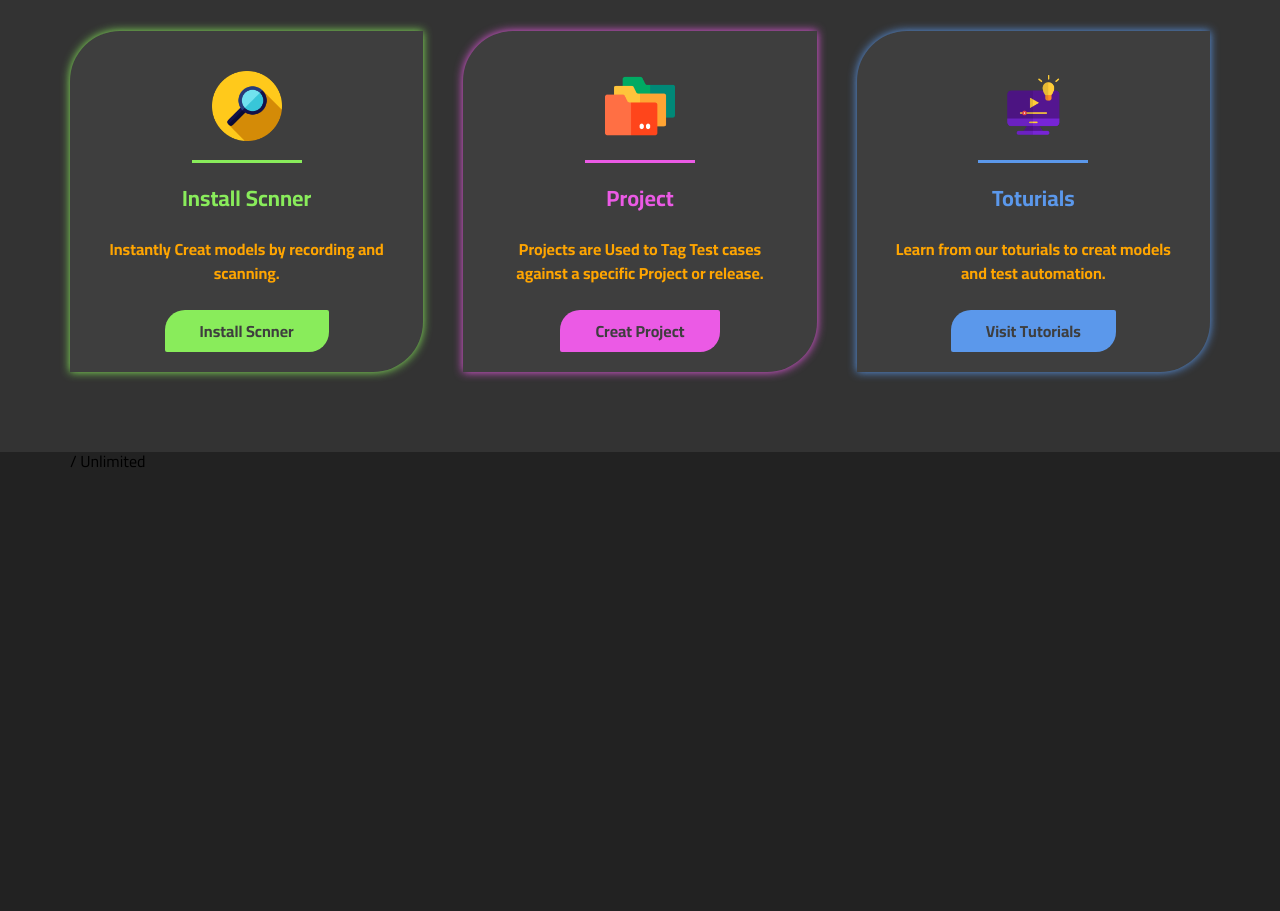
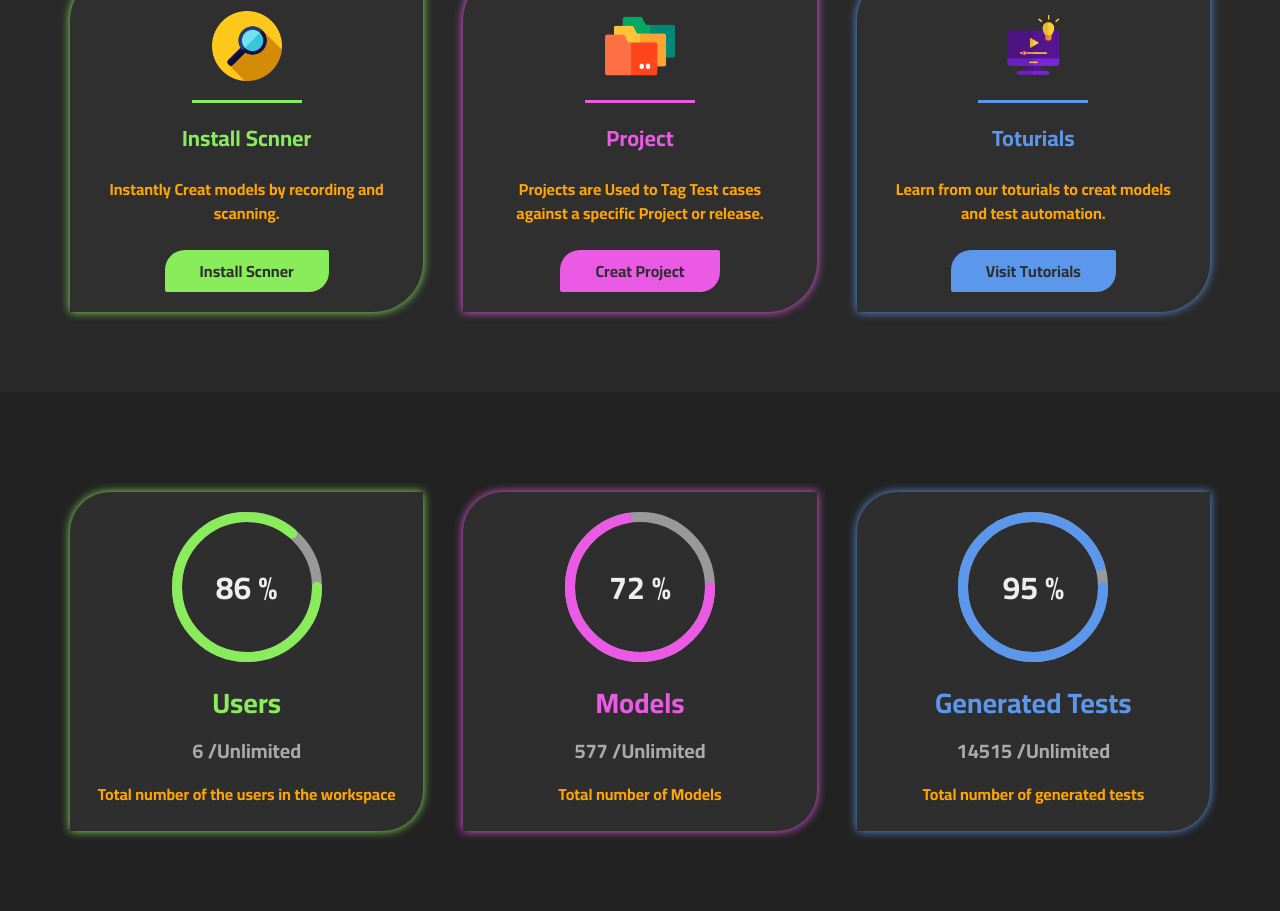
Before and after one commit to XXMOHAMED012/Dashbaord-video, a plain HTML site: page index.html in a window 1280 px wide. Shown: the part 567-1478 px from the top of the page. Before the commit the page ends 1059 px from the top, so only its background shows below. Drawn offline with nearby package versions, Linux system fonts and the light colour scheme.

Commit message:
update project to be finish

```diff
--- a/css/style.css
+++ b/css/style.css
@@ -6,12 +6,10 @@
 }
 
 :root{
-    --main-color: #2196f3;
-    --main-color-alt: #1787e0;
     --main-transition: 0.3s;
-    --main-padding-top: 80px;
+    --main-padding-top: 100px;
     --main-padding-bottom: 80px;
-    --section-background: #333;
+    --section-background: #292929;
 }
 
 html{
@@ -116,20 +114,16 @@ ul{
     box-shadow: 0px 0px 30px rgba(255, 255, 255, 0.25);
 }
 
-.videos .container .box .img{
-
-}
-
 .videos .container .box .img a img{
     max-width: 100%;
-    border-radius: 5px;
+    border-radius: 0px 0px 5px 5px;
 }
 
 .videos .container .box h3{
     margin: 0;
     font-size: 18px;
     font-weight: 700;
-    color: var(--main-color);
+    color: rgb(0, 217, 255);
     text-align: center;
     background-color: #2e2e2e;
     box-shadow: 0px 0px 30px rgba(255, 255, 255, 0.15);
@@ -142,9 +136,9 @@ ul{
 /* Start Explore  */
 
 .explore{
-    padding-top: var(--main-padding-top);
+    padding-top: 20px;
     padding-bottom: var(--main-padding-bottom);
-    background-color: #333;
+    background-color: var(--section-background);
 }
 
 .explore .container{
@@ -159,7 +153,7 @@ ul{
     justify-content: center;
     flex-direction: column;
     gap: 25px;
-    background-color: #3e3e3e;
+    background-color: #2f2f2f;
     padding: 20px 30px;
     overflow: hidden;
     border-radius: 50px 0px;
@@ -168,24 +162,25 @@ ul{
 }
 
 .explore .container .box:hover{
-    box-shadow: 0px 0px 35px var(--clr);
+    box-shadow: 0px 0px 40px var(--clr);
+    transform: translateY(-5px);
 }
 
 .explore .container .box:hover img{
-    box-shadow: 0px -1px 0px 20px #3e3e3e , 0px 2px 0px 300px var(--clr);
+    box-shadow: 0px -1px 0px 20px #2f2f2f , 0px 2px 0px 300px var(--clr);
     border-radius: 50%;
 }
 
 .explore .container .box img{
     width: 70px;
-    box-shadow: 0px -1px 0px 20px #3e3e3e , 0px 2px 0px 20px var(--clr);
-    background-color: #3e3e3e;
+    box-shadow: 0px -1px 0px 20px #2f2f2f , 0px 2px 0px 20px var(--clr);
+    background-color: #2f2f2f;
     margin-top: 20px;
     transition: 0.58s;
 }
 
 .explore .container .box:hover h3{
-    color: #3e3e3e;
+    color: #2f2f2f;
 }
 
 .explore .container .box h3{
@@ -197,7 +192,7 @@ ul{
 }
 
 .explore .container .box:hover p{
-    color: #3e3e3e;
+    color: #2f2f2f;
 }
 
 .explore .container .box p{
@@ -211,8 +206,8 @@ ul{
 }
 
 .explore .container .box:hover a{
-    background-color: #3e3e3e;
-    color: var(--clr);
+    background-color: #2f2f2f;
+    color: #AAA;
 }
 
 .explore .container .box a{
@@ -221,10 +216,122 @@ ul{
     font-weight: 600;
     width: fit-content;
     padding: 12px 35px;
-    color: #3e3e3e;
+    color: #2f2f2f;
     background-color: var(--clr);
     border-radius: 20px 2px;
     transition: var(--main-transition);
 }
 
+.explore .container .box a:hover{
+    color: var(--clr);
+}
+
 /* End Explore  */
+
+/* Start Statistics */
+
+.st{
+    padding-top: var(--main-padding-top);
+    padding-bottom: var(--main-padding-bottom);
+}
+
+.st .container{
+    display: grid;
+    grid-template-columns: repeat( auto-fill , minmax( 300px , 1fr ) );
+    gap: 40px;
+}
+
+.st .container .box{
+    display: flex;
+    align-items: center;
+    justify-content: center;
+    flex-direction: column;
+    gap: 20px;
+    background-color: #2e2e2e;
+    padding: 20px 25px;
+    border-radius: 40px 0px;
+    transition: var(--main-transition);
+    box-shadow: 0px 0px 10px var(--clr);
+}
+
+.st .container .box:hover{
+    transform: translateY(-10px);
+    box-shadow: 0px 0px 30px var(--clr);
+}
+
+.st .container .box .prog{
+    position: relative;
+    width: 150px;
+    height: 150px;
+}
+
+.st .container .box .prog svg{
+    position: relative;
+    width: 150px;
+    height: 150px;
+    /* box-shadow: 0px 0px 20px var(--clr);
+    border-radius: 50%; */
+}
+
+.st .container .box .prog svg circle{
+    width: 150px;
+    height: 150px;
+    fill: none;
+    transform: translate(5px,5px);
+    stroke: #000;
+    stroke-width: 10;
+    stroke-dasharray: 440;
+    stroke-dashoffset: 440;
+    stroke-linecap: round;
+}
+
+.st .container .box .prog svg circle:nth-child(1){
+    stroke-dashoffset: 0;
+    stroke: #999;
+}
+
+.st .container .box .prog svg circle:nth-child(2){
+    stroke-dashoffset: calc(440 - (440 * var(--per) ) / 100 );
+    stroke: var(--clr);
+}
+
+.st .container .box .prog .number{
+    position: absolute;
+    top: 0;
+    left: 0;
+    width: 100%;
+    height: 100%;
+    display: flex;
+    align-items: center;
+    justify-content: center;
+    color: #EEE;
+}
+
+.st .container .box .prog .number h3{
+    font-size: 32px;
+
+}
+
+.st .container .box > h3{
+    font-size: 28px;
+    margin: 0;
+    margin-top: 5px;
+    color: var(--clr);
+}
+
+.st .container .box h4{
+    font-size: 20px;
+    margin: 0;
+    color: #AAA;
+}
+
+.st .container .box p{
+    font-size: 16px;
+    font-weight: 600;
+    line-height: 1.5;
+    color: orange;
+    margin: 0;
+    margin-bottom: 5px;
+}
+
+/* End Statistics */
--- a/index.html
+++ b/index.html
@@ -15,6 +15,7 @@
     <link href="https://fonts.googleapis.com/css2?family=Cairo:wght@300;400;700&display=swap" rel="stylesheet" />
 </head>
 <body>
+
 
     <!-- Start Videos -->
         <div class="videos">
@@ -80,14 +81,50 @@
         </div>
     <!-- End Explore  -->
 
-    <!-- Start Statistics  -->
-        <div class="statics">
+    <!-- Start Statistics -->
+        <div class="st">
             <div class="container">
-                <div class="box">
-                    <div class="h3">/ Unlimited</div>
-                    <h4></h4>
-                    <div class="prog"></div>
-                    <p></p>
+                <div class="box" style="--clr:#89ec5b;--per:86;" >
+                    <div class="prog">
+                        <svg>
+                            <circle cx="70" cy="70" r="70"></circle>
+                            <circle cx="70" cy="70" r="70"></circle>
+                        </svg>
+                        <div class="number">
+                            <h3> 86 <span>%</span></h3>
+                        </div>
+                    </div>
+                    <h3>Users</h3>
+                    <h4>6 /Unlimited</h4>
+                    <p>Total number of the users in the workspace</p>
+                </div>
+                <div class="box" style="--clr:#eb5ae5;--per:72;" >
+                    <div class="prog">
+                        <svg>
+                            <circle cx="70" cy="70" r="70"></circle>
+                            <circle cx="70" cy="70" r="70"></circle>
+                        </svg>
+                        <div class="number">
+                            <h3> 72 <span>%</span></h3>
+                        </div>
+                    </div>
+                    <h3>Models</h3>
+                    <h4>577 /Unlimited</h4>
+                    <p>Total number of Models</p>
+                </div>
+                <div class="box" style="--clr:#5b98eb;--per:95;" >
+                    <div class="prog">
+                        <svg>
+                            <circle cx="70" cy="70" r="70"></circle>
+                            <circle cx="70" cy="70" r="70"></circle>
+                        </svg>
+                        <div class="number">
+                            <h3> 95 <span>%</span></h3>
+                        </div>
+                    </div>
+                    <h3>Generated Tests</h3>
+                    <h4>14515 /Unlimited</h4>
+                    <p>Total number of generated tests</p>
                 </div>
             </div>
         </div>
```
